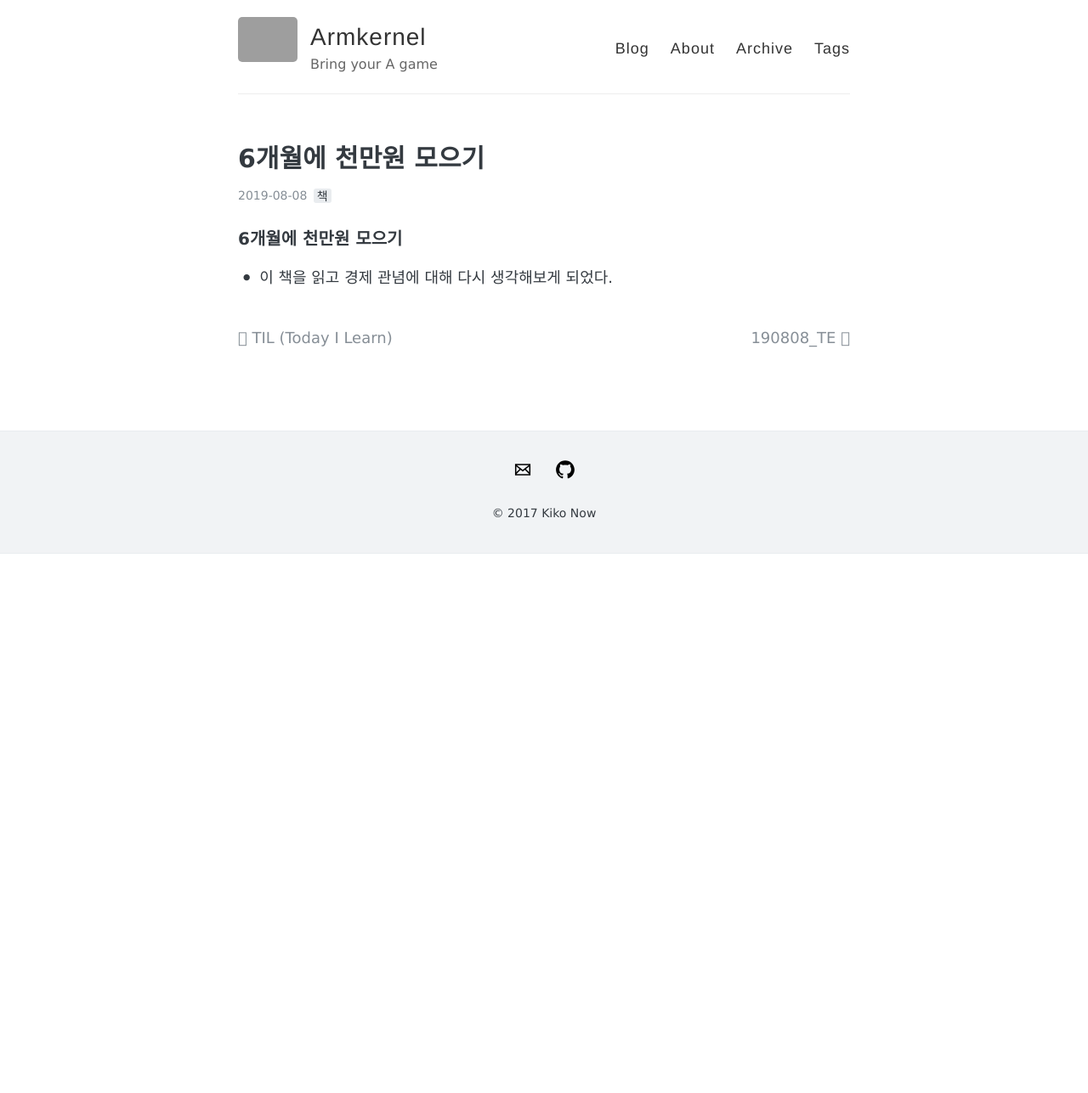
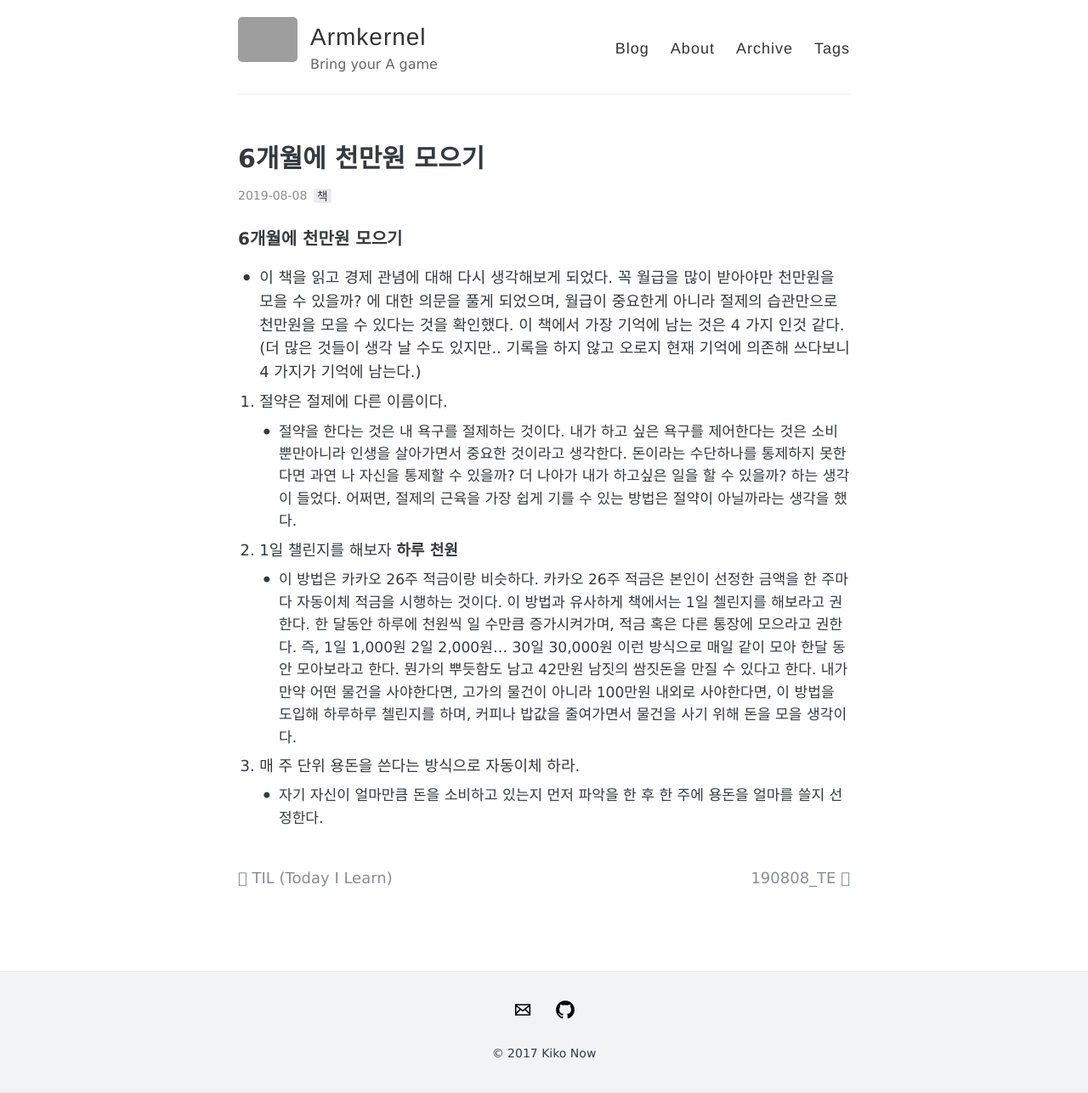
Before and after one commit to armkernel/armkernel.github.io, a Jekyll site: the page built from _posts/2019-08-08-first-book.md, in a window 1280 px wide. Shown: the whole page at 85% size. Built offline with Jekyll 4.4.1, drawn with Linux system fonts in a browser that asks for light colours; before the commit the page ends 900 px from its top, so only the background shows below that; grey boxes are pictures that could not be loaded.

Commit message:
first_book_ver2

```diff
--- a/_posts/2019-08-08-first-book.md
+++ b/_posts/2019-08-08-first-book.md
@@ -6,4 +6,13 @@ comments: true
 ---
 
 ### 6개월에 천만원 모으기
-- 이 책을 읽고 경제 관념에 대해 다시 생각해보게 되었다.
+- 이 책을 읽고 경제 관념에 대해 다시 생각해보게 되었다. 꼭 월급을 많이 받아야만 천만원을 모을 수 있을까? 에 대한 의문을 풀게 되었으며, 월급이 중요한게 아니라 절제의 습관만으로 천만원을 모을 수 있다는 것을 확인했다. 이 책에서 가장 기억에 남는 것은 4 가지 인것 같다. (더 많은 것들이 생각 날 수도 있지만.. 기록을 하지 않고 오로지 현재 기억에 의존해 쓰다보니 4 가지가 기억에 남는다.)
+
+ 1. 절약은 절제에 다른 이름이다.
+    - 절약을 한다는 것은 내 욕구를 절제하는 것이다. 내가 하고 싶은 욕구를 제어한다는 것은 소비 뿐만아니라 인생을 살아가면서 중요한 것이라고 생각한다. 돈이라는 수단하나를 통제하지 못한다면 과연 나 자신을 통제할 수 있을까? 더 나아가 내가 하고싶은 일을 할 수 있을까? 하는 생각이 들었다. 어쩌면, 절제의 근육을 가장 쉽게 기를 수 있는 방법은 절약이 아닐까라는 생각을 했다.
+
+ 2. 1일 챌린지를 해보자 **하루 천원**
+    - 이 방법은 카카오 26주 적금이랑 비슷하다. 카카오 26주 적금은 본인이 선정한 금액을 한 주마다 자동이체 적금을 시행하는 것이다. 이 방법과 유사하게 책에서는 1일 첼린지를 해보라고 권한다. 한 달동안 하루에 천원씩 일 수만큼 증가시켜가며, 적금 혹은 다른 통장에 모으라고 권한다. 즉, 1일 1,000원 2일 2,000원... 30일 30,000원 이런 방식으로 매일 같이 모아 한달 동안 모아보라고 한다. 뭔가의 뿌듯함도 남고 42만원 남짓의 쌈짓돈을 만질 수 있다고 한다. 내가 만약 어떤 물건을 사야한다면, 고가의 물건이 아니라 100만원 내외로 사야한다면, 이 방법을 도입해 하루하루 첼린지를 하며, 커피나 밥값을 줄여가면서 물건을 사기 위해 돈을 모을 생각이다.
+
+ 3. 매 주 단위 용돈을 쓴다는 방식으로 자동이체 하라.
+    - 자기 자신이 얼마만큼 돈을 소비하고 있는지 먼저 파악을 한 후 한 주에 용돈을 얼마를 쓸지 선정한다.
```
